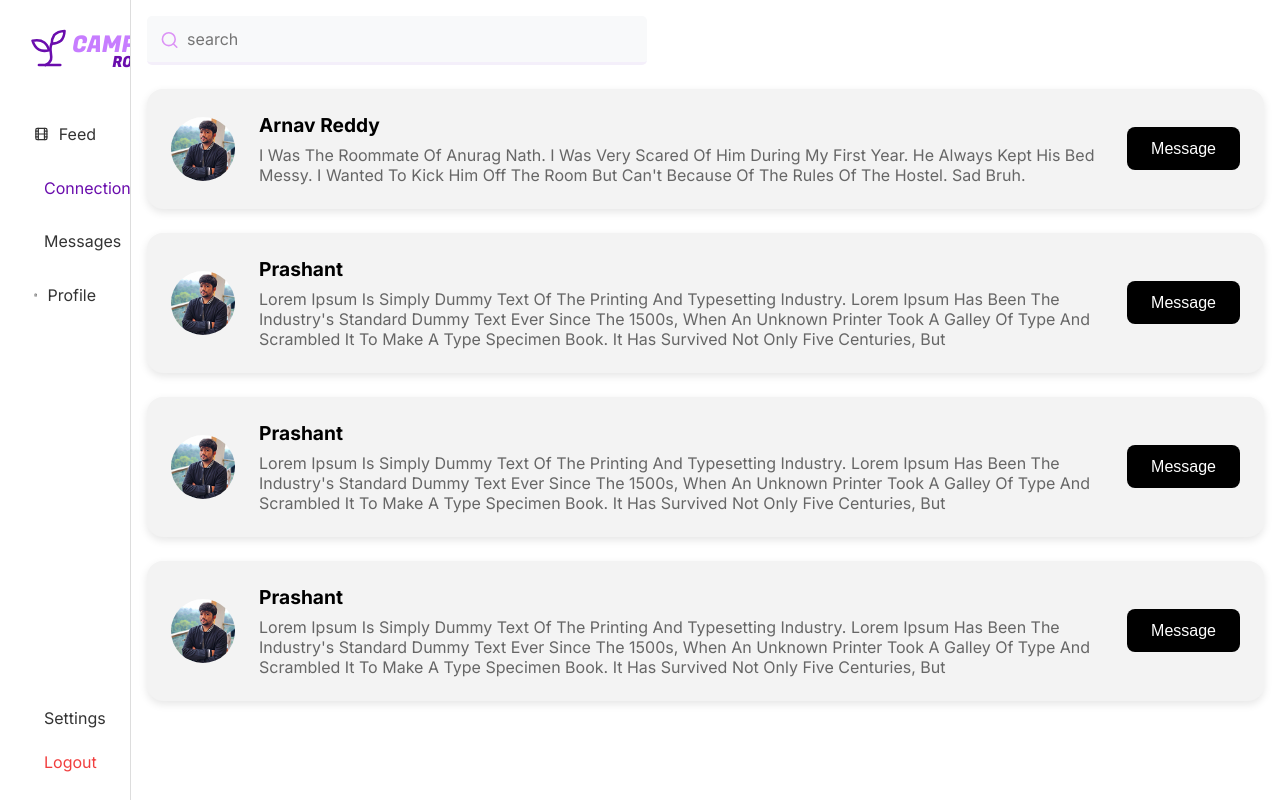
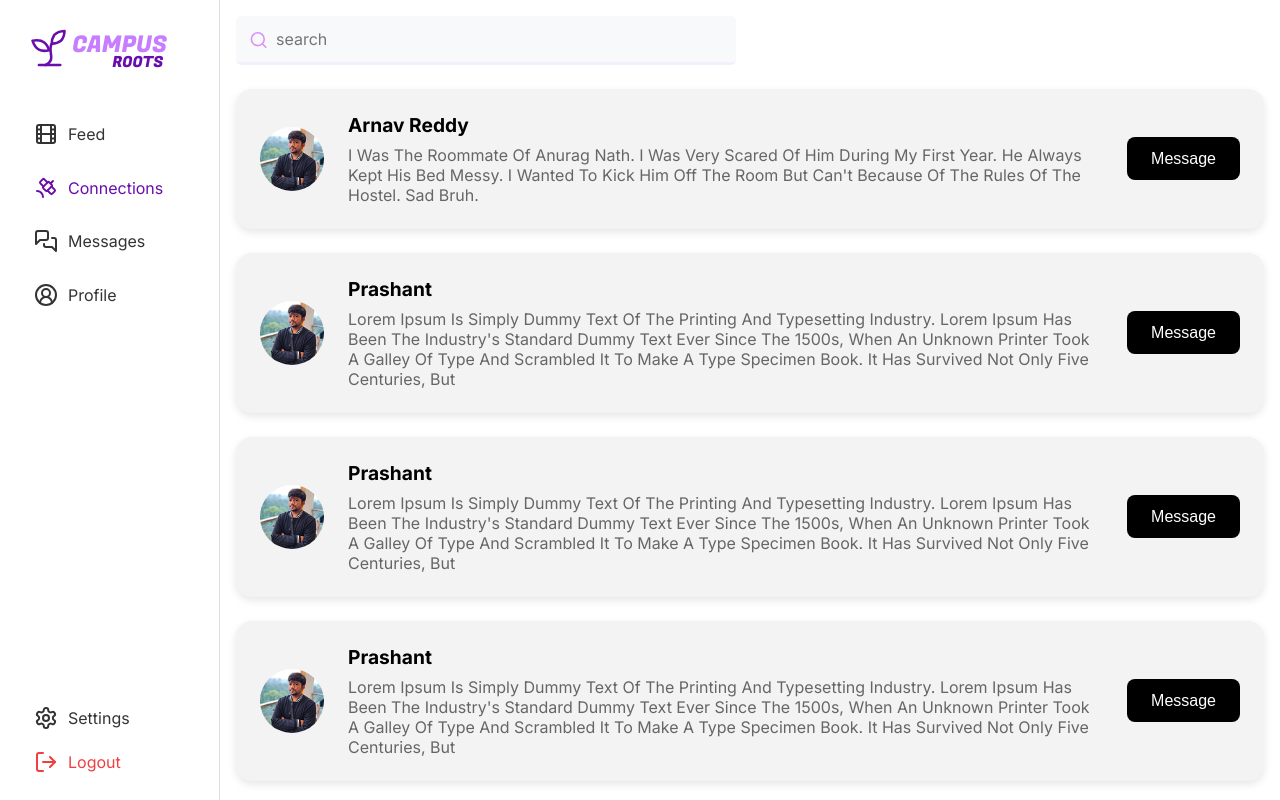
Before and after one commit to tangerineArc/campus-roots, a React (Vite) app: page /connections in a window 1280 px wide. Built offline with nearby package versions, Linux system fonts and the light colour scheme.

Commit message:
fix: icon shrinkage

```diff
--- a/src/components/Sidebar.jsx
+++ b/src/components/Sidebar.jsx
@@ -19,28 +19,28 @@ export default function Sidebar() {
 
       <nav className={styles.menu}>
         <NavLink
-          to="/HomePageStudents"
+          to="/home"
           className={({ isActive }) => (isActive ? styles.active : "")}
         >
-          <Film /> Feed
+          <Film className={styles.icon} /> Feed
         </NavLink>
         <NavLink
           to="/connections"
           className={({ isActive }) => (isActive ? styles.active : "")}
         >
-          <Satellite /> Connections
+          <Satellite className={styles.icon} /> Connections
         </NavLink>
         <NavLink
           to="/messages"
           className={({ isActive }) => (isActive ? styles.active : "")}
         >
-          <MessagesSquare /> Messages
+          <MessagesSquare className={styles.icon} /> Messages
         </NavLink>
         <NavLink
           to="/profile"
           className={({ isActive }) => (isActive ? styles.active : "")}
         >
-          <CircleUserRound /> Profile
+          <CircleUserRound className={styles.icon} /> Profile
         </NavLink>
       </nav>
 
@@ -49,7 +49,7 @@ export default function Sidebar() {
           to="/settings"
           className={({ isActive }) => (isActive ? styles.active : "")}
         >
-          <Settings /> Settings
+          <Settings className={styles.icon} /> Settings
         </NavLink>
         <NavLink to="/" className={styles.logout}>
           <LogOut className={styles.logoutIcon} />
--- a/src/styles/sidebar.module.css
+++ b/src/styles/sidebar.module.css
@@ -1,5 +1,5 @@
 .sidebar {
-  width: 240px;
+  width: 220px;
   background: #ffffff;
   padding: 1rem 1.5rem;
   height: 100vh;
@@ -10,6 +10,11 @@
   justify-content: space-between;
 
   overflow: auto;
+  flex-shrink: 0;
+}
+
+.icon {
+  flex-shrink: 0;
 }
 
 .menu {
@@ -50,10 +55,9 @@
 }
 
 .logoutIcon {
+  flex-shrink: 0;
   color: #f13e3e;
 }
-
-
 
 /* @media (max-width: 768px) {
   .sidebar {
```
